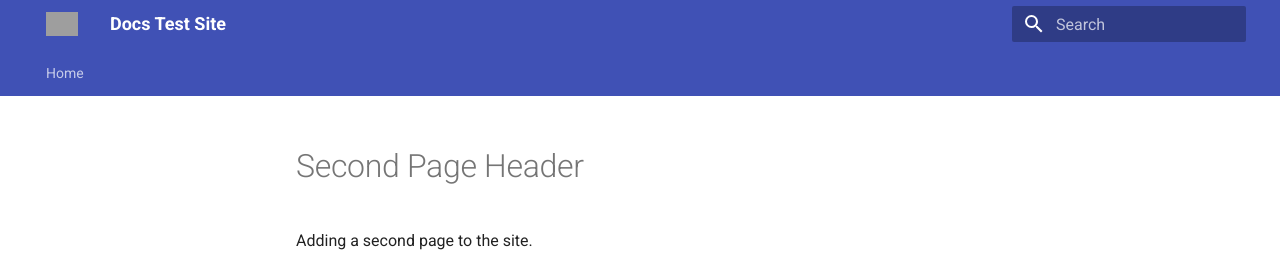
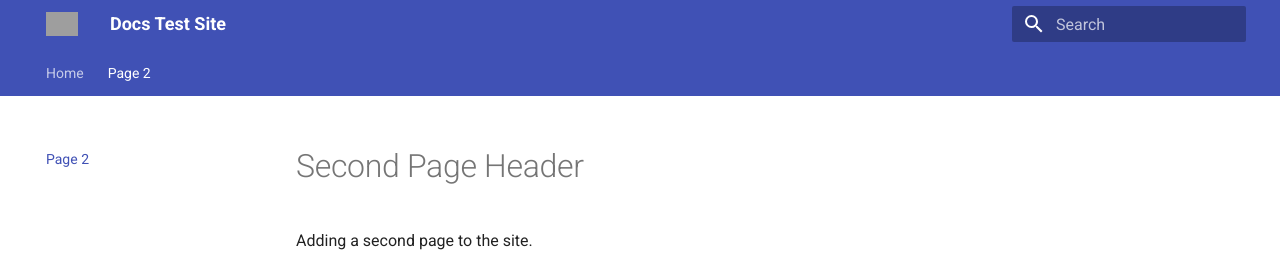
Before and after one commit to dicta/doc-infra, an MkDocs documentation site: the page built from docs/second-page.md, in a window 1280 px wide and 1114 px high. Shown: the top 258 px of the window. Built offline with MkDocs 1.6.1 and Material for MkDocs 9.7.7, drawn with Linux system fonts in a browser that asks for light colours; grey boxes are pictures that could not be loaded.

Commit message:
Update mkdocs.yml

```diff
--- a/mkdocs.yml
+++ b/mkdocs.yml
@@ -11,6 +11,7 @@ theme:
 
 nav:
     - Home: index.md
+    - Page 2: second-page.md
 
 use_directory_urls: false
 
```
